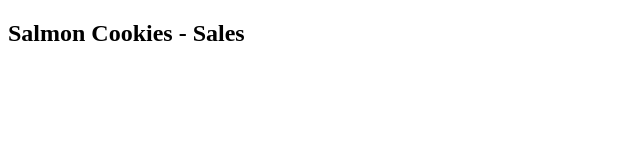
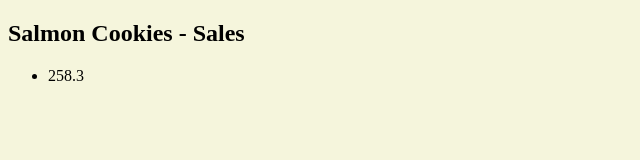
Before and after one commit to river-ceanne/salmon-cookies, a website: page sales.html in a window 1280 px wide. Shown: the whole page, without its empty margins (0-640 px from the left). Drawn offline with Linux system fonts and the light colour scheme.

Commit message:
a bit working js ;)

```diff
--- a/app.js
+++ b/app.js
@@ -19,16 +19,40 @@ var hours = [
   '8pm'
 ]
 
+var ulEl = document.getElementById('location1');;
+//to create an <li> element
+var liEl = document.createElement('li');
+//liEl.textContent = myBeasts[i];
+//put it in the DOM
+//ulEl.appendChild(liEl);
+
+//LOCATION 1
+ulEl = document.getElementById('location1');
+
+
 var location1 = {
   name: '1st and Pike',
   minCust: 23,
   maxCust: 65,
-  avgCust: 6.3,
-  randomCust: function(max){
-    return Math.floor(Math.random() * Math.floor(max));
+  avgCookies: 6.3,
+  randomCust: function(){
+    return Math.floor(Math.random() * Math.floor(this.maxCust));
   },
-  salesData: []
+  salesData: [],
+  displaySales: function(){
+    for(var i = 0; i < hours.length; i++){
+      let hourlySale = this.randomCust() * this.avgCookies;
+      this.salesData.push(hourlySale);
+      liEl.textContent = hourlySale;
+      console.log(hourlySale);
+      console.log(ulEl);
+      console.log(liEl);
+      ulEl.appendChild(liEl);
+    }
+  }
 };
+
+location1.displaySales();
 
 //var output = location1.randomCust(100);
 //console.log(output);
@@ -37,7 +61,7 @@ var location2 = {
   name: 'SeaTac Airport',
   minCust: 3,
   maxCust: 24,
-  avgCust: 1.2,
+  avgCookies: 1.2,
   randomCust: function(){
     return Math.floor(Math.random() * Math.floor(max));
   },
@@ -48,7 +72,7 @@ var location3 = {
   name: 'Seattle Center',
   minCust: 11,
   maxCust: 38,
-  avgCust: 3.7,
+  avgCookies: 3.7,
   randomCust: function(){
     return Math.floor(Math.random() * Math.floor(max));
   },
@@ -59,7 +83,7 @@ var location4 = {
   name: 'Capitol Hill',
   minCust: 20,
   maxCust: 38,
-  avgCust: 2.3,
+  avgCookies: 2.3,
   randomCust: function(){
     return Math.floor(Math.random() * Math.floor(max));
   },
@@ -70,9 +94,21 @@ var location5 = {
   name: 'Alki',
   minCust: 2,
   maxCust: 16,
-  avgCust: 4.6,
+  avgCookies: 4.6,
   randomCust: function(){
     return Math.floor(Math.random() * Math.floor(max));
   },
   salesData: []
 };
+
+/////////////////////MAIN////////////////////////
+
+var ulEl;
+//to create an <li> element
+var liEl = document.createElement('li');
+//liEl.textContent = myBeasts[i];
+//put it in the DOM
+//ulEl.appendChild(liEl);
+
+//LOCATION 1
+ulEl = document.getElementById('location1');
--- a/inside-style.css
+++ b/inside-style.css
@@ -0,0 +1,4 @@
+
+body {
+  background-color: beige
+}
--- a/sales.html
+++ b/sales.html
@@ -9,8 +9,6 @@
     <h2>
       Salmon Cookies - Sales
     </h2>
-
-    <script src="app.js"></script>
 
     <div>
       <ul id="location1">
@@ -42,5 +40,7 @@
         </ul>
     </div>
 
+    <script src="app.js"></script>
+
   </body>
 </html>
```
